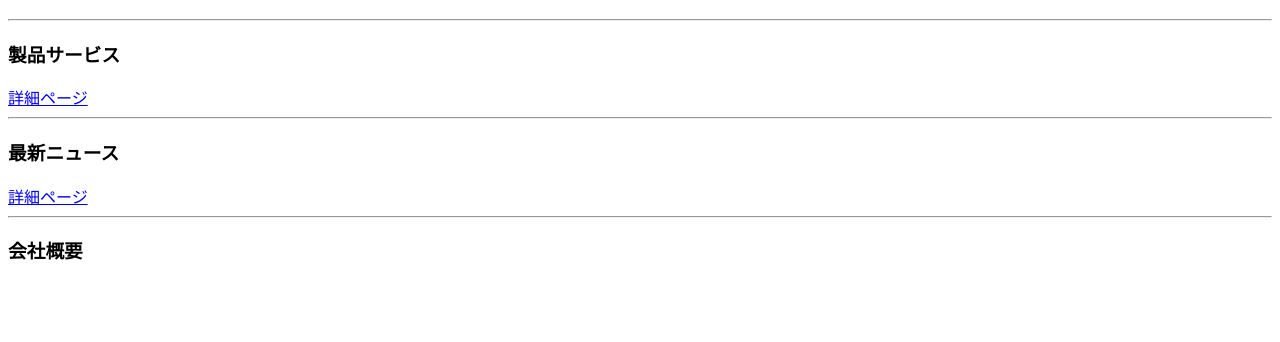
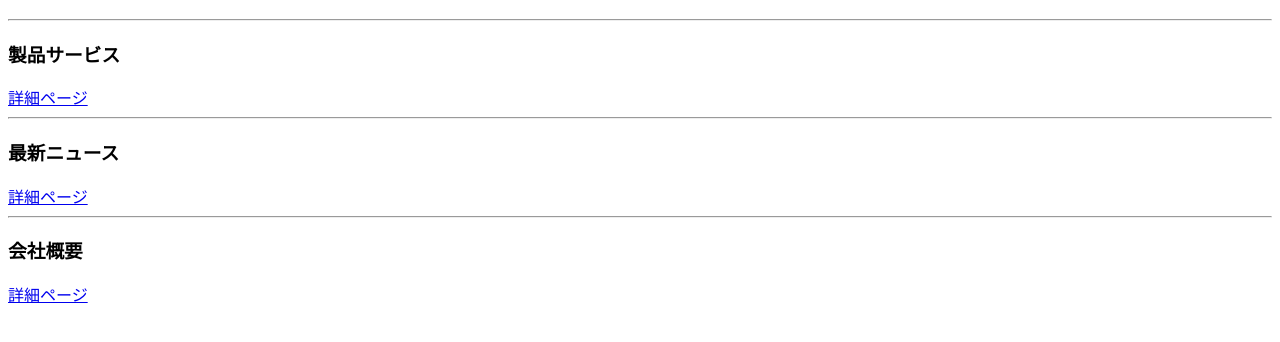
Before and after one commit to gitentry/02_team_website, a plain HTML site: page docs/index.html in a window 1280 px wide. Shown: the part 70-412 px from the top of the page. Drawn offline with Linux system fonts and the light colour scheme.

Commit message:
トップページから会社概要ページのリンクを追加

```diff
--- a/docs/index.html
+++ b/docs/index.html
@@ -14,5 +14,6 @@
     <a href="./news.html">詳細ページ</a>
     <hr>
     <h3>会社概要</h3>
+    <a href="./about.html">詳細ページ</a>
 </body>
 </html>
```
